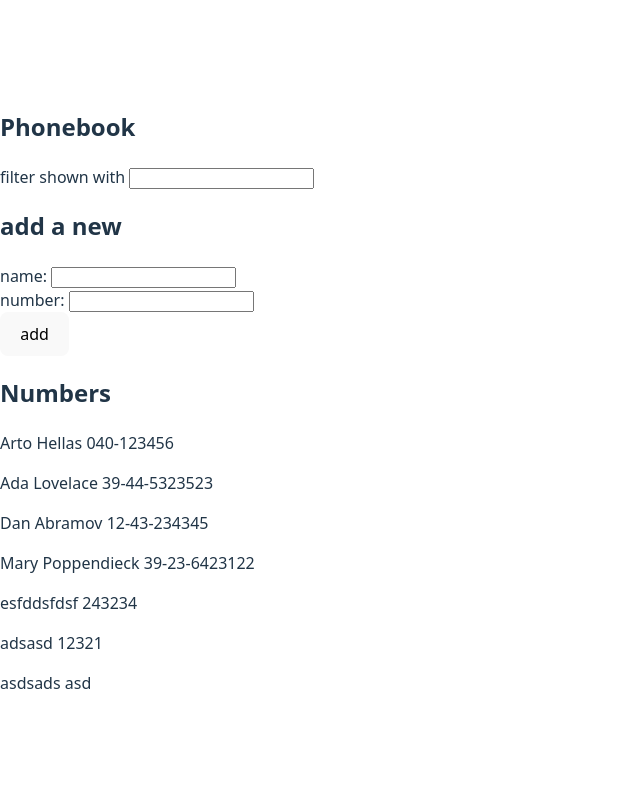
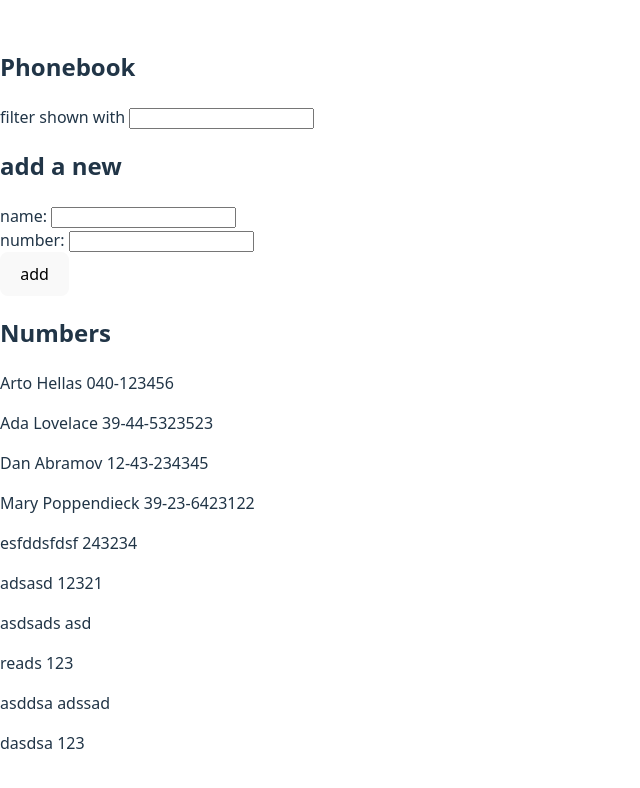
Before and after one commit to alejandrojmnzz/fullstackopen-part-2, a React (Vite) app in the folder part2/phonebook/: page / in a window 1280 px wide. Shown: the top 788 px of the page, without its empty margins (0-640 px from the left). Built offline with nearby package versions, Linux system fonts and the light colour scheme; data requests are answered from the project's data file.

Commit message:
exercise 2.13

```diff
--- a/part2/phonebook/db.json
+++ b/part2/phonebook/db.json
@@ -34,6 +34,21 @@
       "id": "35bd",
       "name": "asdsads",
       "number": "asd"
+    },
+    {
+      "id": "0508",
+      "name": "reads",
+      "number": "123"
+    },
+    {
+      "id": "8e90",
+      "name": "asddsa",
+      "number": "adssad"
+    },
+    {
+      "id": "fc64",
+      "name": "dasdsa",
+      "number": "123"
     }
   ]
 }
--- a/part2/phonebook/src/App.jsx
+++ b/part2/phonebook/src/App.jsx
@@ -1,5 +1,6 @@
 import { useState, useEffect } from 'react'
 import axios from 'axios'
+import personServices from '../src/services/persons'
 
 const FilterNames = ({onChange}) => {
   return (
@@ -76,15 +77,14 @@ const App = () => {
       return
     }
 
-    axios
-    .post('http://localhost:3001/persons', {name: newName, number: newNumber})
+    personServices
+    .addPerson(newName, newNumber)
     .then((response) => {
       setPersons(persons.concat(response.data))
     })
 
     setNewName('')
     setNewNumber('')
-    setPersons(names)
   }
 
   useEffect(() => {
--- /dev/null
+++ b/part2/phonebook/src/services/persons.js
@@ -0,0 +1,7 @@
+import axios from "axios";
+
+function addPerson(name, number) {
+    return axios.post('http://localhost:3001/persons', {name: name, number: number})
+}
+
+export default { addPerson }
```
